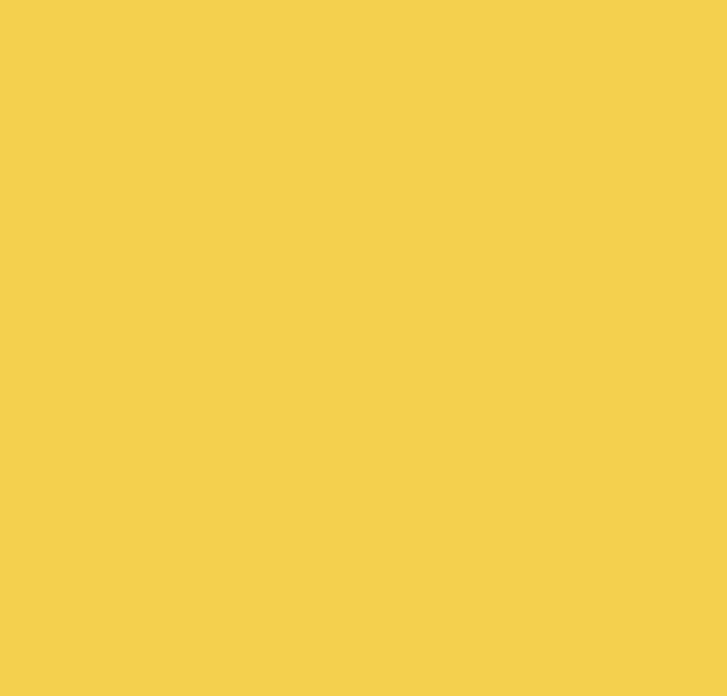
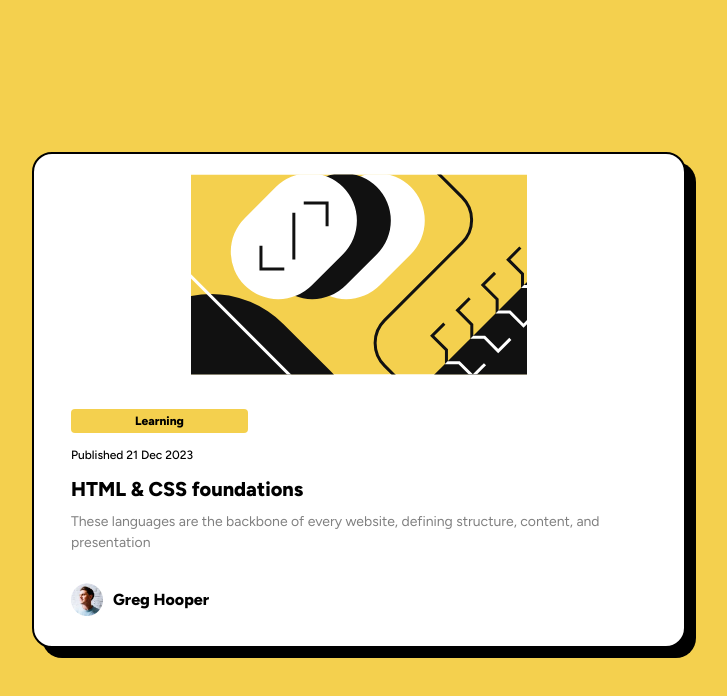
Before and after one commit to Drewizzz/blog-preview-card-main, a plain HTML site: page index.html in a window 1280 px wide. Shown: the whole page, without its empty margins (281-1008 px from the left). Drawn offline with Linux system fonts and the light colour scheme.

Commit message:
Finished

```diff
--- a/index.html
+++ b/index.html
@@ -14,7 +14,117 @@
   </head>
   <body>
     <main>
+      <svg
 
+        xmlns="http://www.w3.org/2000/svg"
+        width="336"
+        height="201"
+        fill="none"
+        viewBox="0 0 336 201"
+      >
+
+        <g clip-path="url(#a)">
+          <path fill="#F4D04E" d="M0 .5h336v200H0z" />
+          <rect
+            width="139"
+            height="95"
+            x="87.996"
+            y="77.729"
+            fill="#fff"
+            rx="47.5"
+            transform="rotate(-45 87.996 77.729)"
+          />
+          <rect
+            width="139"
+            height="95"
+            x="54.055"
+            y="77.729"
+            fill="#111"
+            rx="47.5"
+            transform="rotate(-45 54.055 77.729)"
+          />
+          <path
+            fill="#111"
+            d="M234.864 209.036 451.4-7.5l67.175 67.175-216.536 216.536z"
+          />
+          <rect
+            width="139"
+            height="95"
+            x="20.114"
+            y="77.729"
+            fill="#fff"
+            rx="47.5"
+            transform="rotate(-45 20.114 77.729)"
+          />
+          <rect
+            width="204.19"
+            height="270.554"
+            fill="#111"
+            rx="102.095"
+            transform="scale(-1 1) rotate(45 -103.887 14.564)"
+          />
+          <path
+            stroke="#fff"
+            stroke-width="3"
+            d="m6.69-357.5 135.583 135.727c12.481 12.494 12.481 32.737 0 45.231L-45.544 11.475c-12.481 12.494-12.481 32.737 0 45.23L107.088 209.5"
+          />
+          <path
+            stroke="#111"
+            stroke-width="3"
+            d="M69.965 71.719v23.334h23.334M136.079 52.273V28.94h-23.334M102.845 38.838v46.67M210.364-37.5l60.873 60.873c12.497 12.496 12.497 32.758 0 45.254l-77.745 77.746c-12.497 12.496-12.497 32.758 0 45.254l69.872 69.873"
+          />
+          <path
+            stroke="#111"
+            stroke-width="3"
+            d="m253.339 149.574-12.144 12.145 14.256 14.257v12.672h12.673l13.729 13.729 12.145-12.145M278.685 124.228l-12.145 12.145 14.257 14.257v12.673h12.673l13.729 13.729 12.145-12.145M304.031 98.883l-12.145 12.144 14.257 14.257v12.673h12.673l13.729 13.729 12.144-12.145M329.376 73.537l-12.145 12.145 14.257 14.257v12.672h12.673l13.729 13.729 12.145-12.144"
+          />
+          <path
+            stroke="#fff"
+            stroke-width="5"
+            d="m354.722 48.191-12.145 12.145 14.257 14.257v12.673h12.673l13.729 13.729 12.145-12.145"
+          />
+          <mask
+            id="b"
+            width="285"
+            height="285"
+            x="234"
+            y="-8"
+            maskUnits="userSpaceOnUse"
+            style="mask-type: alpha"
+          >
+            <path
+              fill="#111"
+              d="M234.864 209.036 451.4-7.5l67.175 67.175-216.536 216.536z"
+            />
+          </mask>
+          <g stroke="#fff" mask="url(#b)">
+            <path
+              stroke-width="3"
+              d="m253.339 149.574-12.144 12.145 14.256 14.257v12.672h12.673l13.729 13.729 12.145-12.145M278.685 124.228l-12.145 12.145 14.257 14.257v12.673h12.673l13.729 13.729 12.145-12.145M304.031 98.883l-12.145 12.144 14.257 14.257v12.673h12.673l13.729 13.729 12.144-12.145M329.376 73.537l-12.145 12.145 14.257 14.257v12.672h12.673l13.729 13.729 12.145-12.145"
+            />
+            <path
+              stroke-width="5"
+              d="m354.722 48.191-12.145 12.145 14.257 14.257v12.673h12.673l13.729 13.729 12.145-12.145"
+            />
+          </g>
+        </g>
+        <defs>
+          <clipPath id="a"><path fill="#fff" d="M0 .5h336v200H0z" /></clipPath>
+        </defs>
+      </svg>
+      <div class="content">
+        <div class="learning">Learning</div>
+        <div class="published-date">Published 21 Dec 2023</div>
+        <div class="title">HTML & CSS foundations</div>
+        <div class="description">
+          These languages are the backbone of every website, defining structure,
+          content, and presentation
+        </div>
+        <div class="user">
+          <img src="/image-avatar.jpg" alt="avatar">
+          <div class="user-name">Greg Hooper</div>
+        </div>
+      </div>
     </main>
   </body>
 </html>
--- a/styles.css
+++ b/styles.css
@@ -1,13 +1,86 @@
-*{
+* {
   padding: 0;
   margin: 0;
   box-sizing: 0;
-    font-family: 'figtree';
+  font-family: "figtree";
 }
-body{
+body {
   background-color: hsl(47, 88%, 63%);
   min-height: 100vh;
   display: flex;
   justify-content: center;
   align-items: center;
 }
+main {
+  width: 85%;
+  background-color: white;
+  padding-left: 5px;
+  padding-right: 5px;
+  padding-bottom: 30px;
+  border: 2px solid black;
+  border-radius: 20px;
+  text-align: center;
+  box-shadow: 7px 7px 0 black;
+}
+svg {
+  width: 90%;
+}
+.content {
+  width: 90%;
+  margin: 0 auto;
+}
+.learning {
+  background-color: hsl(47, 88%, 63%);
+  border-radius: 4px;
+  font-size: 12px;
+  width: 30%;
+  padding: 5px 2px;
+  margin-top: 5px;
+  font-weight: 800;
+}
+.published-date {
+  text-align: left;
+  font-size: 12px;
+  margin-top: 15px;
+  font-weight: 500;
+}
+.title {
+  font-size: 20px;
+  font-weight: 800;
+  text-align: left;
+  margin-top: 15px;
+}
+.description {
+  font-size: 14px;
+  text-align: left;
+  margin-top: 10px;
+  color: grey;
+  line-height: 1.5;
+}
+.user {
+  display: flex;
+  text-align: left;
+  margin-top: 30px;
+  align-items: center;
+}
+.user img {
+  width: 32px;
+}
+.user-name {
+  font-weight: 800;
+  margin-left: 10px;
+}
+@media (min-width: 425px) {
+  main {
+    padding-top: 20px;
+  }
+}
+@media (min-width: 768px) {
+    main {
+      width: 50%;
+      box-shadow: 10px 10px 0 black;
+    }
+    .learning {
+        margin-top: 30px;
+      }
+  }
```
Also changed, not shown: illustration-article.jpg (deleted), image-avatar.jpg (added). Lines whose indentation alone changed are shown as unchanged.
